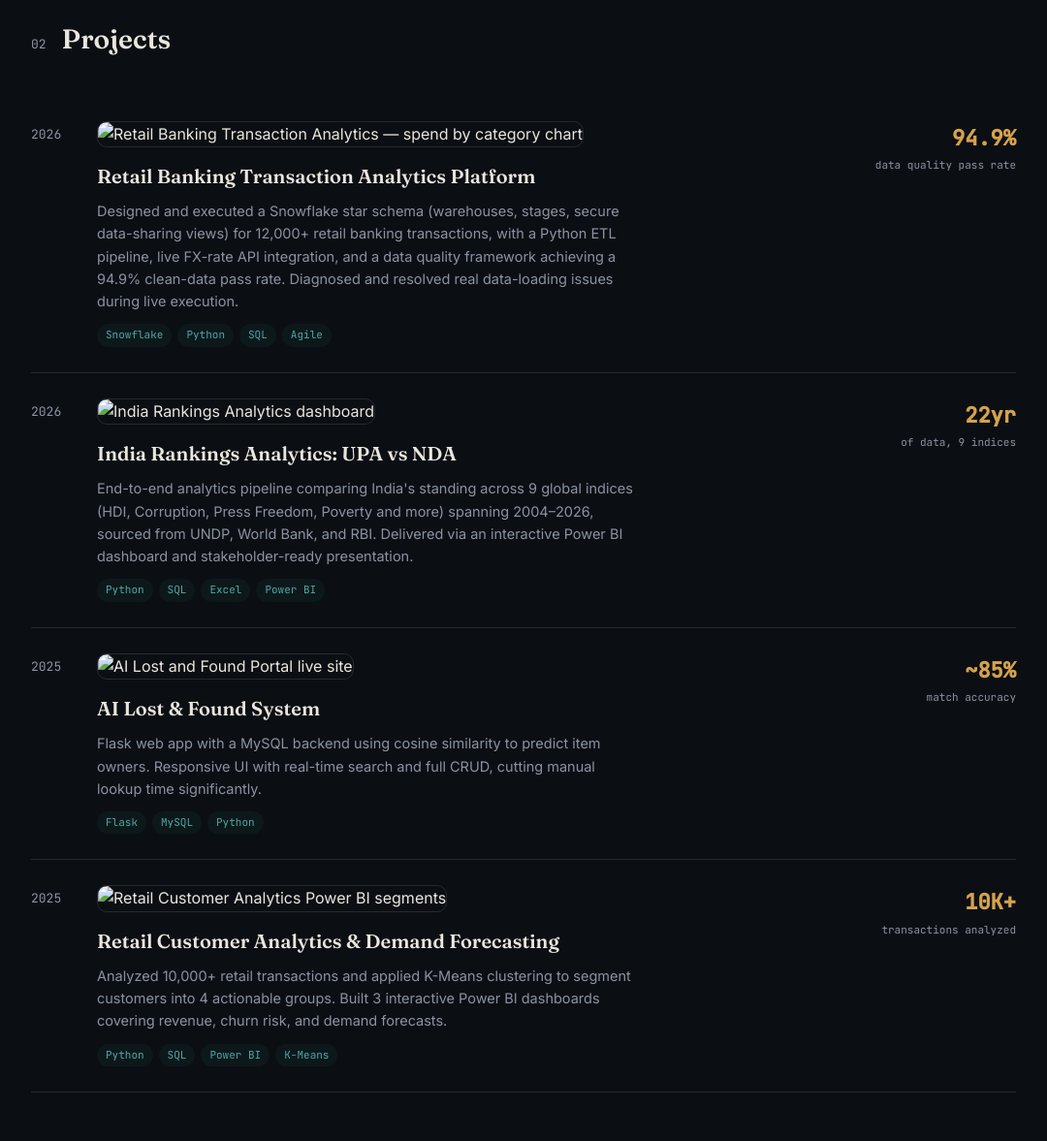
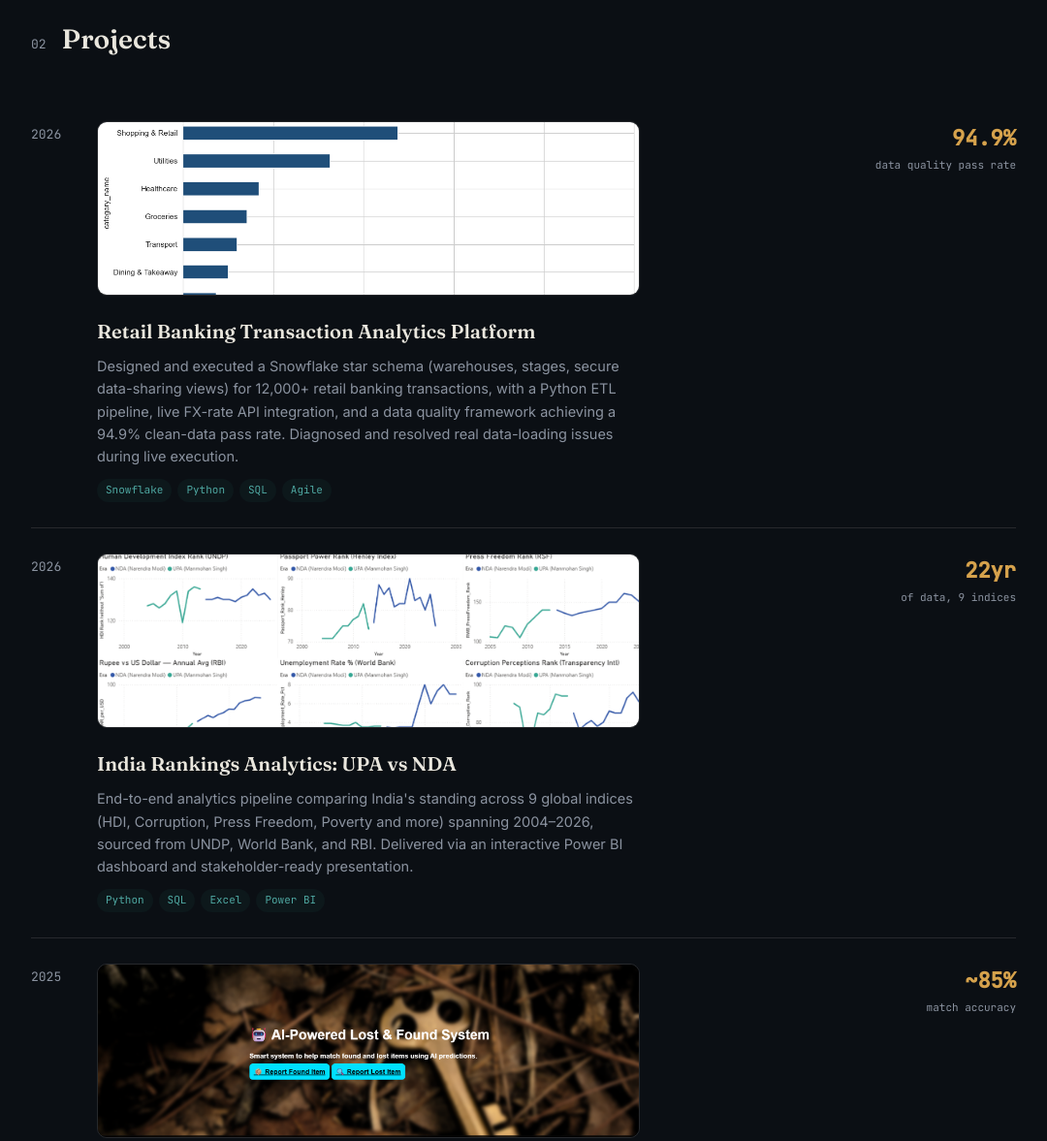
Before and after one commit to negi88898/negi88898.github.io, a plain HTML site: page index.html in a window 1280 px wide. Shown: the part 1100-2277 px from the top of the page at 97% size, without its empty margins (100-1180 px from the left). Drawn offline with Linux system fonts and the light colour scheme.

Commit message:
Update index.html

```diff
--- a/index.html
+++ b/index.html
@@ -295,7 +295,7 @@
     <div class="project">
       <div class="proj-year">2026</div>
       <div>
-        <img class="proj-img" src="images/banking-spend-by-category.png" alt="Retail Banking Transaction Analytics — spend by category chart">
+        <img class="proj-img" src="banking-spend-by-category.png" alt="Retail Banking Transaction Analytics — spend by category chart">
         <div class="proj-title">Retail Banking Transaction Analytics Platform</div>
         <div class="proj-desc">Designed and executed a Snowflake star schema (warehouses, stages, secure data-sharing views) for 12,000+ retail banking transactions, with a Python ETL pipeline, live FX-rate API integration, and a data quality framework achieving a 94.9% clean-data pass rate. Diagnosed and resolved real data-loading issues during live execution.</div>
         <div class="proj-stack"><span>Snowflake</span><span>Python</span><span>SQL</span><span>Agile</span></div>
@@ -306,7 +306,7 @@
     <div class="project">
       <div class="proj-year">2026</div>
       <div>
-        <img class="proj-img" src="images/india-rankings-dashboard.png" alt="India Rankings Analytics dashboard">
+        <img class="proj-img" src="india-rankings-dashboard.png" alt="India Rankings Analytics dashboard">
         <div class="proj-title">India Rankings Analytics: UPA vs NDA</div>
         <div class="proj-desc">End-to-end analytics pipeline comparing India's standing across 9 global indices (HDI, Corruption, Press Freedom, Poverty and more) spanning 2004–2026, sourced from UNDP, World Bank, and RBI. Delivered via an interactive Power BI dashboard and stakeholder-ready presentation.</div>
         <div class="proj-stack"><span>Python</span><span>SQL</span><span>Excel</span><span>Power BI</span></div>
@@ -317,7 +317,7 @@
     <div class="project">
       <div class="proj-year">2025</div>
       <div>
-        <img class="proj-img" src="images/ai-lostfound-site.png" alt="AI Lost and Found Portal live site">
+        <img class="proj-img" src="ai-lostfound-site.png" alt="AI Lost and Found Portal live site">
         <div class="proj-title">AI Lost & Found System</div>
         <div class="proj-desc">Flask web app with a MySQL backend using cosine similarity to predict item owners. Responsive UI with real-time search and full CRUD, cutting manual lookup time significantly.</div>
         <div class="proj-stack"><span>Flask</span><span>MySQL</span><span>Python</span></div>
@@ -328,7 +328,7 @@
     <div class="project">
       <div class="proj-year">2025</div>
       <div>
-        <img class="proj-img" src="images/retail-customer-segments.png" alt="Retail Customer Analytics Power BI segments">
+        <img class="proj-img" src="retail-customer-segments.png" alt="Retail Customer Analytics Power BI segments">
         <div class="proj-title">Retail Customer Analytics & Demand Forecasting</div>
         <div class="proj-desc">Analyzed 10,000+ retail transactions and applied K-Means clustering to segment customers into 4 actionable groups. Built 3 interactive Power BI dashboards covering revenue, churn risk, and demand forecasts.</div>
         <div class="proj-stack"><span>Python</span><span>SQL</span><span>Power BI</span><span>K-Means</span></div>
```
